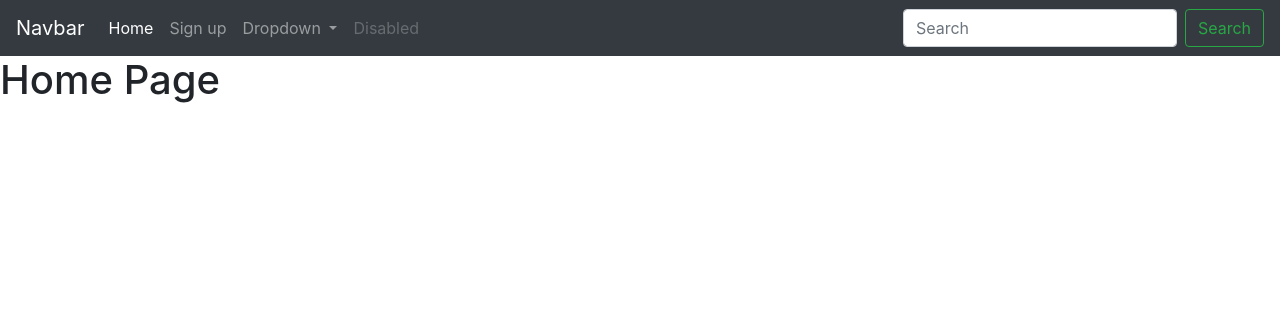
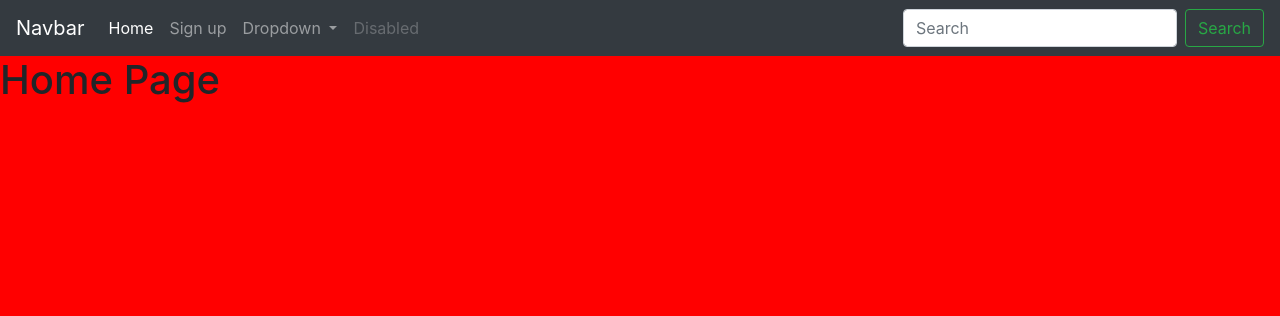
Before and after one commit to Code-Institute-Submissions/Milestone-3-Project-1, a Flask app: page / in a window 1280 px wide. Shown: the top 316 px of the page. Run offline with Flask 2, Linux system fonts and the light colour scheme; some libraries are stand-ins or nearby versions.

Commit message:
change links

```diff
--- /dev/null
+++ b/static/css/styles.css
@@ -0,0 +1,3 @@
+body{
+    background-color: red;
+}
--- a/templates/base.html
+++ b/templates/base.html
@@ -16,12 +16,13 @@
 	<script src="https://stackpath.bootstrapcdn.com/bootstrap/4.4.1/js/bootstrap.min.js"
 		integrity="sha384-wfSDF2E50Y2D1uUdj0O3uMBJnjuUD4Ih7YwaYd1iqfktj0Uod8GCExl3Og8ifwB6" crossorigin="anonymous">
 	</script>
+    <link rel="stylesheet" href="{{ url_for('static', filename='css/styles.css')}}">
 	<title>Milestone-3-Project-dc</title>
 </head>
 
 <body>
 	<nav class="navbar navbar-expand-lg navbar-dark bg-dark">
-		<a class="navbar-brand" href="#">Navbar</a>
+		<a class="navbar-brand" href="{{url_for('index')}}">Navbar</a>
 		<button class="navbar-toggler" type="button" data-toggle="collapse" data-target="#navbarSupportedContent" aria-controls="navbarSupportedContent" aria-expanded="false" aria-label="Toggle navigation">
     <span class="navbar-toggler-icon"></span>
   </button>
```
